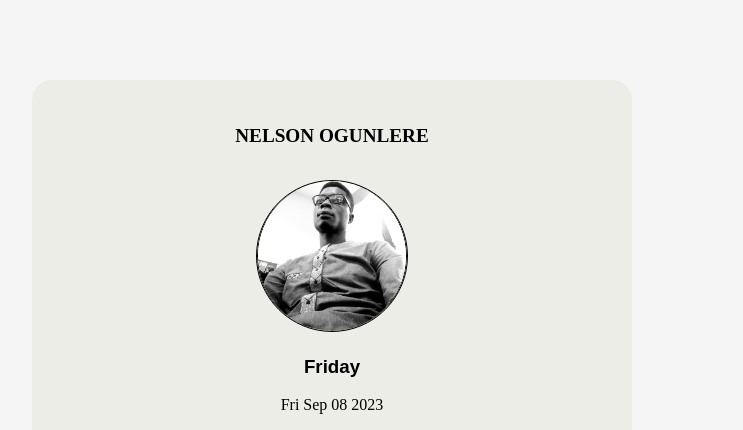
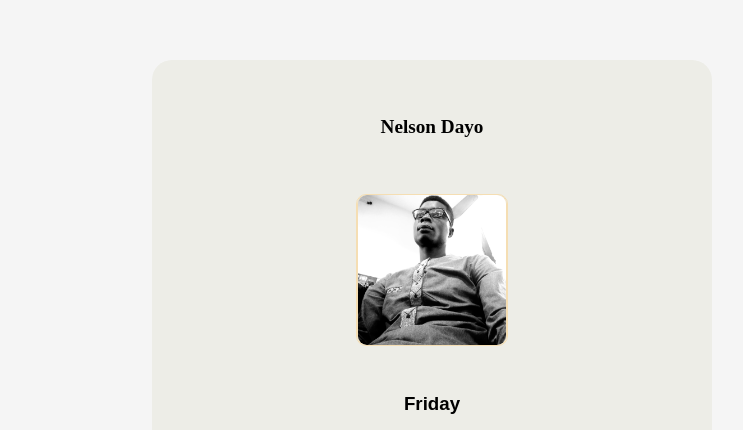
Before and after one commit to Nelson501/Fronten-task1, a plain HTML site: page index.html in a window 1280 px wide. Shown: the top 430 px of the page, without its empty margins (208-951 px from the left). Drawn offline with Linux system fonts and the light colour scheme.

Commit message:
first commit

```diff
--- a/index.css
+++ b/index.css
@@ -4,21 +4,22 @@ body{
     box-sizing: 0;
     background-color: whitesmoke;
     display: flex;
-    justify-items: center;
-    width: calc(100vh);
-    height: 100%;
+    justify-content: center;
     align-items: center;
+    width: calc(70vh);
+    height: calc(70vh);
+    padding: 100px;
 }
 
 [data-testid="container"]{
     display: grid;
     justify-items: center;
+    align-items: center;
     background-color: rgb(237, 237, 231);
     color: black;
     position: relative;
-    width: 400px;
-    margin-top: 40px;
-    padding: 40px 0;
+    width: 150px;
+    padding: 40px;
     border-radius: 20px;
 
 }
@@ -34,34 +35,47 @@ body{
     display: flex;
     justify-items: center;
     align-items: center;
-    margin-top: 20px;
-    width: 150px;
-    height: 150px;
-    border: 1px solid;
-    border-radius: 50%;
+    margin-top: 18px;
+    width: 140px;
+    height: 140px;
+    border: 1px solid wheat;
+    border-radius: 10px;
 }
 
 [data-testid="slackDisplayImage"], img{
-    border: 1px solid ;
-    border-radius: 50%;
+    border: 1px solid wheat;
+    border-radius: 10px;
     overflow: hidden;
-    width: 150px;
-    height: 150px;
+    width: 140px;
+    height: 140px;
     cursor: pointer;
+}
+
+[data-testid="gitImg"]{
+    width: 30px;
+    height: 30px;
+    position: relative;
+    right: 2px;
+    top: 4px;
+
 }
 
 [data-testid="currentdayOfTheweek"]{
     font: bold;
     font-family: Arial, Helvetica, sans-serif;
     padding-top: 5px;
+
 }
 
 [data-testid="currentdayOfTheweek"].currentUtcDate{
+    font: bold;
     margin: auto;
+    font-family: Arial, Helvetica, sans-serif;
 }
 
 
 [data-testid="gitubURl"]{
+    display: flex;
     margin-top: 10px;
     background-color: black;
     padding:6px 10px;
@@ -83,9 +97,9 @@ body{
         display: grid;
         justify-items: center;
         position: relative;
-        width: 600px;
-        margin-top: 80px;
-        padding: 40px 0;
+        width: 100%;
+        height: 100%;
+        padding: 40px;
         border-radius: 20px;
 
     }
@@ -104,13 +118,9 @@ body{
         margin-top: 20px;
         width: 150px;
         height: 150px;
-        border: 1px solid;
-        border-radius: 50%;
     }
 
     [data-testid="slackDisplayImage"], img{
-        border: 1px solid ;
-        border-radius: 50%;
         overflow: hidden;
         width: 150px;
         height: 150px;
--- a/index.html
+++ b/index.html
@@ -9,7 +9,7 @@
 <body>
 
     <div data-testid="container">
-        <h1 data-testid="slackUserName">NELSON OGUNLERE</h1>
+        <h1 data-testid="slackUserName">Nelson Dayo</h1>
 
         <div data-testid="slackDisplayImage">
             <img src="image/profile.jpg" alt="image">
```
